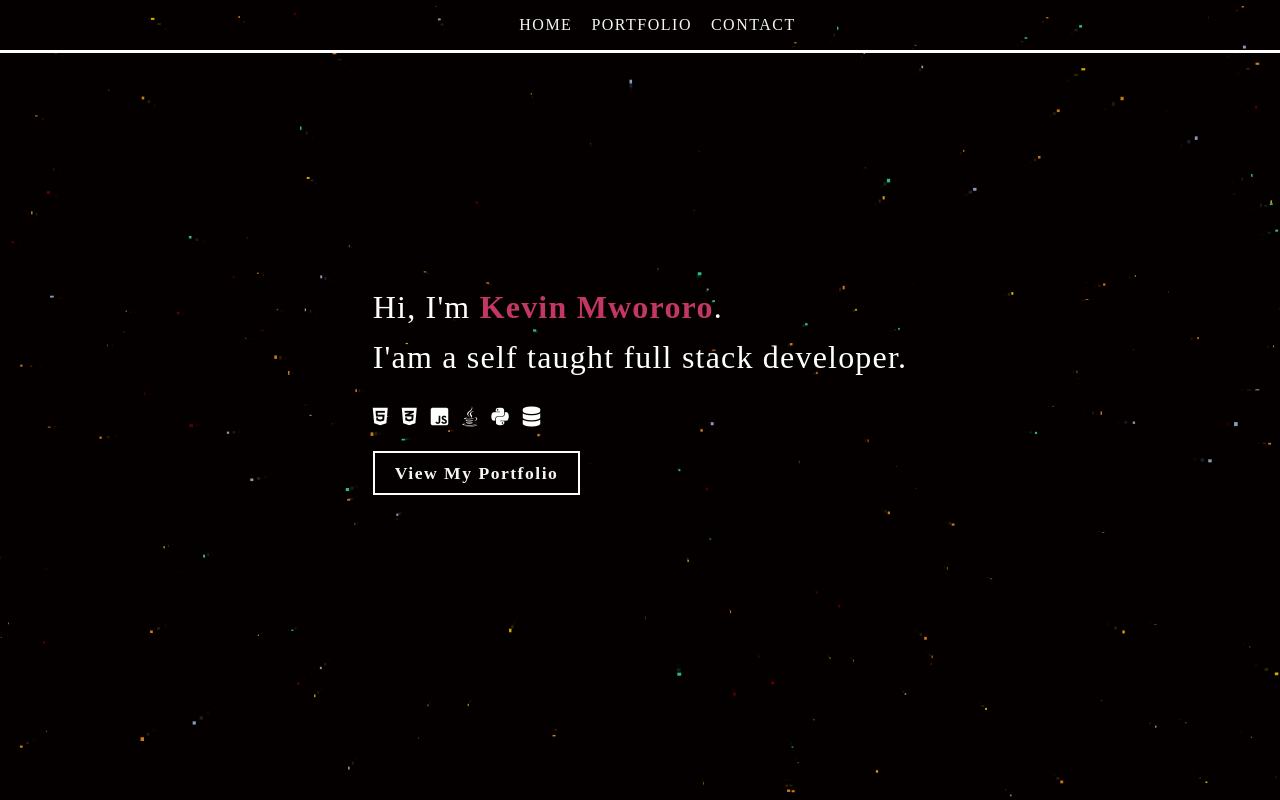
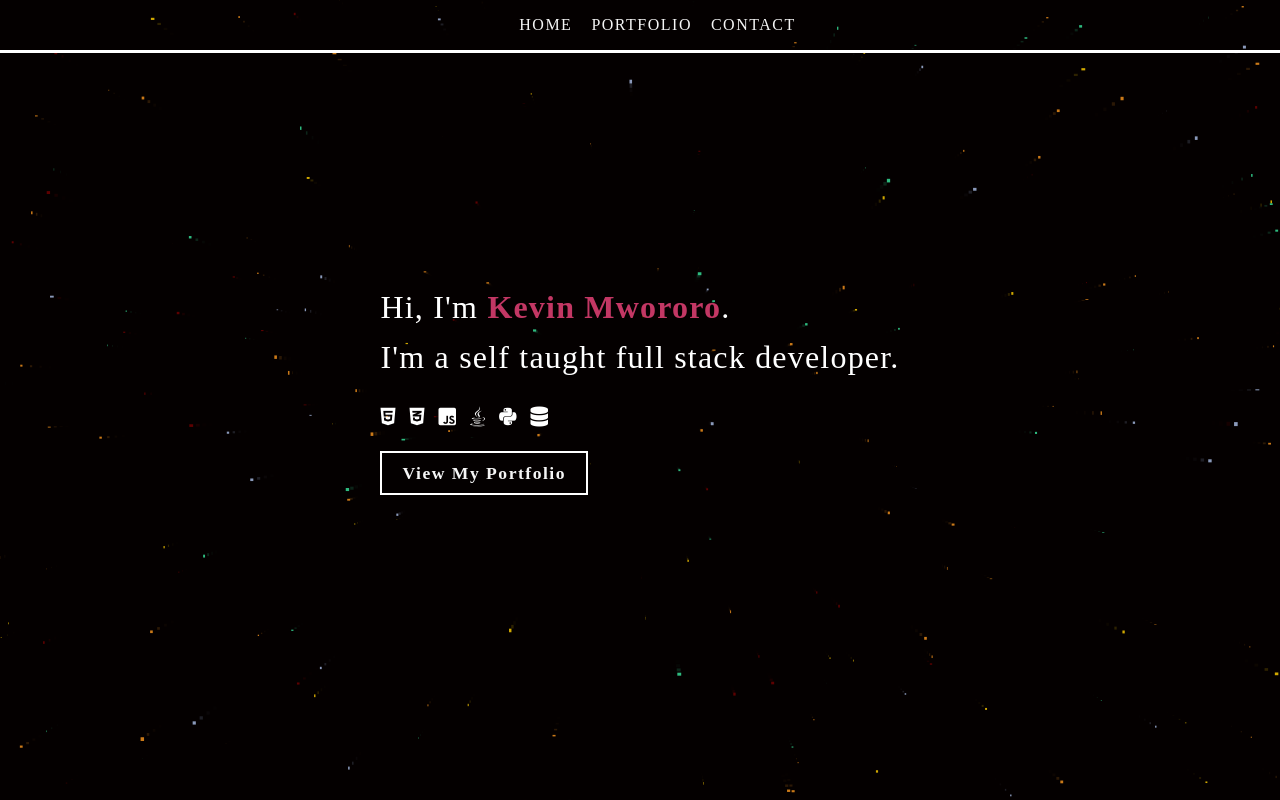
Before and after one commit to mwororokevin/mwororokevin.github.io, a plain HTML site: page index.html in a window 1280 px wide. Shown: the top 800 px of the page. Drawn offline with Linux system fonts and the light colour scheme.

Commit message:
Fix spelling error.

```diff
--- a/index.html
+++ b/index.html
@@ -54,7 +54,7 @@
                 <div class="top">
                     <div class="intro-text">
                         <p>Hi, I'm <span>Kevin Mwororo</span>.</p>
-                        <p>I'am a self taught full stack developer.</p>
+                        <p>I'm a self taught full stack developer.</p>
                     </div>
                     <div class="skill-set">
                         <ul>
```
